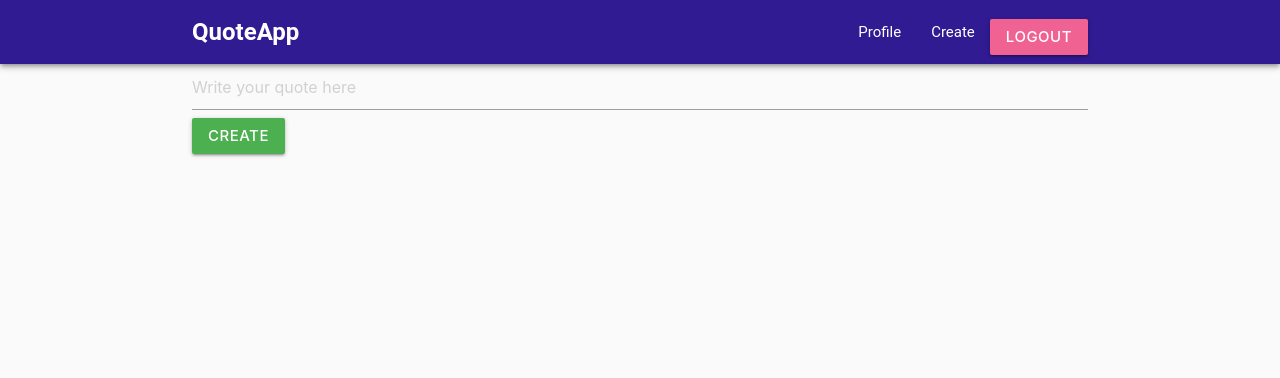
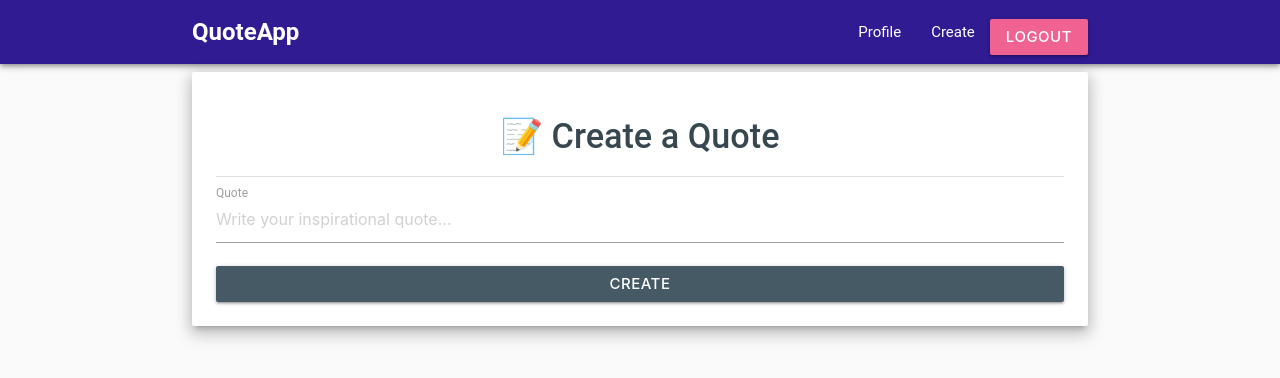
Before and after one commit to Muhammadasim225/quote-app, a React (Vite) app: page /create-quote in a window 1280 px wide. Shown: the top 378 px of the page. Built offline with nearby package versions, Linux system fonts and the light colour scheme; no server answers; sample sign-in values are in the browser's storage.

Commit message:
Update CreateQuote.jsx

```diff
--- a/src/components/CreateQuote.jsx
+++ b/src/components/CreateQuote.jsx
@@ -1,18 +1,15 @@
 import { useMutation } from '@apollo/client';
-import React, { useState , useEffect } from 'react'
-// import { create_quote } from '../gqloperations/mutations';
-import { create_quote } from '../gqloperations/mutations'
+import React, { useState, useEffect } from 'react';
+import { create_quote } from '../gqloperations/mutations';
 import { get_all_quote } from '../gqloperations/queries';
 import { useNavigate } from 'react-router-dom';
 
 const CreateQuote = () => {
-  const navigate=useNavigate();
+  const navigate = useNavigate();
+  const [quote, setQuote] = useState('');
 
-    const [quote,setQuote]=useState("");
-    const [createlyQuote,{error,loading,data}]=useMutation(create_quote,{
-      refetchQueries: [
-        { query: get_all_quote },
-      ]
+  const [createQuote, { error, loading, data }] = useMutation(create_quote, {
+    refetchQueries: [{ query: get_all_quote }]
   });
 
   useEffect(() => {
@@ -21,52 +18,65 @@ const CreateQuote = () => {
     }
   }, [navigate]);
 
+  const handleSubmit = (e) => {
+    e.preventDefault();
+    if (!quote.trim()) return;
+    createQuote({ variables: { name: quote } });
+    setQuote('');
+  };
 
+  return (
+    <div className="container quote-form-container">
+      <div className="card z-depth-3 quote-form-card">
+        <div className="card-content">
+          <h4 className="center-align blue-grey-text text-darken-3">📝 Create a Quote</h4>
+          <div className="divider" style={{ margin: '20px 0' }}></div>
 
+          {loading && (
+            <div className="progress">
+              <div className="indeterminate"></div>
+            </div>
+          )}
 
-    if(error){
-      console.log(error.message);
-    }
-    else if(loading){
-      return <h5>Loading...</h5>
-    }
-    if(data){
-      console.log(data);
-    }
-    const handleSubmit=(e)=>{
-        e.preventDefault();
-        createlyQuote({
-          variables:{
-            name:quote
+          {error && (
+            <div className="card-panel red lighten-2 white-text">
+              {error.message}
+            </div>
+          )}
 
+          {data && (
+            <div className="card-panel green lighten-2 white-text">
+              Quote posted successfully!
+            </div>
+          )}
 
-          }
-        });
+          <form onSubmit={handleSubmit}>
+            <div className="input-field">
+              <input
+                type="text"
+                id="quote"
+                name="quote"
+                value={quote}
+                onChange={(e) => setQuote(e.target.value)}
+                placeholder="Write your inspirational quote..."
+                required
+              />
+              <label htmlFor="quote" className="active">Quote</label>
+            </div>
 
-    }
-  return (
-    <div className="container container">
-      {
-        error &&
-        <div className="red card-panel">{error.message}</div>
-      }
-        {
-        data &&
-        <div className="green card-panel">{data.createQuote}</div>
-      }
-        <form onSubmit={handleSubmit}>
-        <input type="text" name="quote" id="quote" value={quote} onChange={e=>setQuote(e.target.value)}
-        placeholder="Write your quote here"
- />
- <button type='submit' className="btn green">Create
+            <button
+              type="submit"
+              className="btn waves-effect waves-light blue-grey darken-2 z-depth-1"
+              style={{ width: "100%" }}
+              disabled={loading}
+            >
+              Create
+            </button>
+          </form>
+        </div>
+      </div>
+    </div>
+  );
+};
 
- </button>
-
-        </form>
-
-
-    </div>
-  )
-}
-
-export default CreateQuote
+export default CreateQuote;
```
Lines whose indentation alone changed are shown as unchanged.
